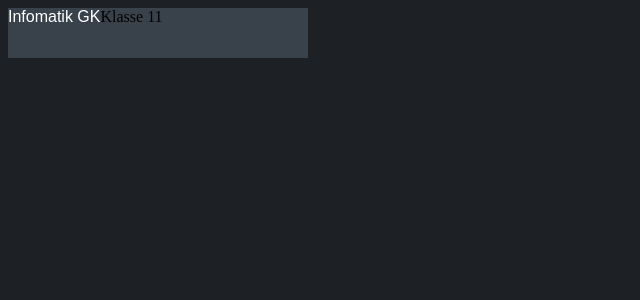
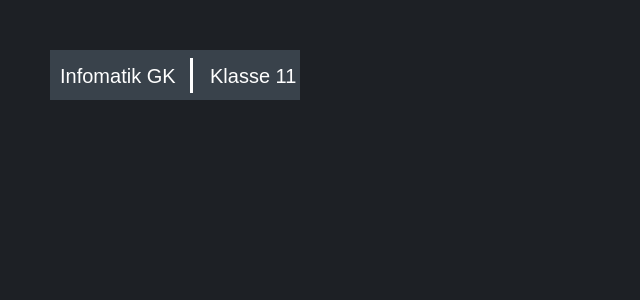
Before and after one commit to johan-t/Notentracker, a React (Create React App) app in the folder noten-react/: page / in a window 1280 px wide. Shown: the top 300 px of the page, without its empty margins (0-640 px from the left). Built offline with nearby package versions, Linux system fonts and the light colour scheme.

Commit message:
added Kusr Overview

```diff
--- a/noten-react/src/index.css
+++ b/noten-react/src/index.css
@@ -3,10 +3,31 @@ body {
 }
 .Kurs-Overview {
   height: 50px;
-  width: 300px;
+  width: 250px;
   background-color: #39424B;
+  color: white;
+  font-family: Arial, Helvetica, sans-serif;
+  font-size: 20px;
+  position: absolute;
+  left: 50px;
+  top: 50px;
 }
 .Kurs-Name {
-  color: white;
-  font-family: Arial, Helvetica, sans-serif;
+  position: absolute;
+  left: 10px;
+  top: 15px;
+
 }
+.Klasse-Name {
+  position: absolute;
+  left: 160px;
+  top: 15px;
+}
+.divider {
+  height: 35px;
+  width: 3px;
+  background-color: white;
+  position: absolute;
+  left: 140px;
+  top: 8px;
+}
--- a/noten-react/src/pages/home.js
+++ b/noten-react/src/pages/home.js
@@ -4,6 +4,7 @@ function HomePage() {
        <header>
            <div className="Kurs-Overview">
                 <span className="Kurs-Name">Infomatik GK</span>
+                <div className="divider"></div>
                 <span className="Klasse-Name">Klasse 11</span>
            </div>
        </header>
```
